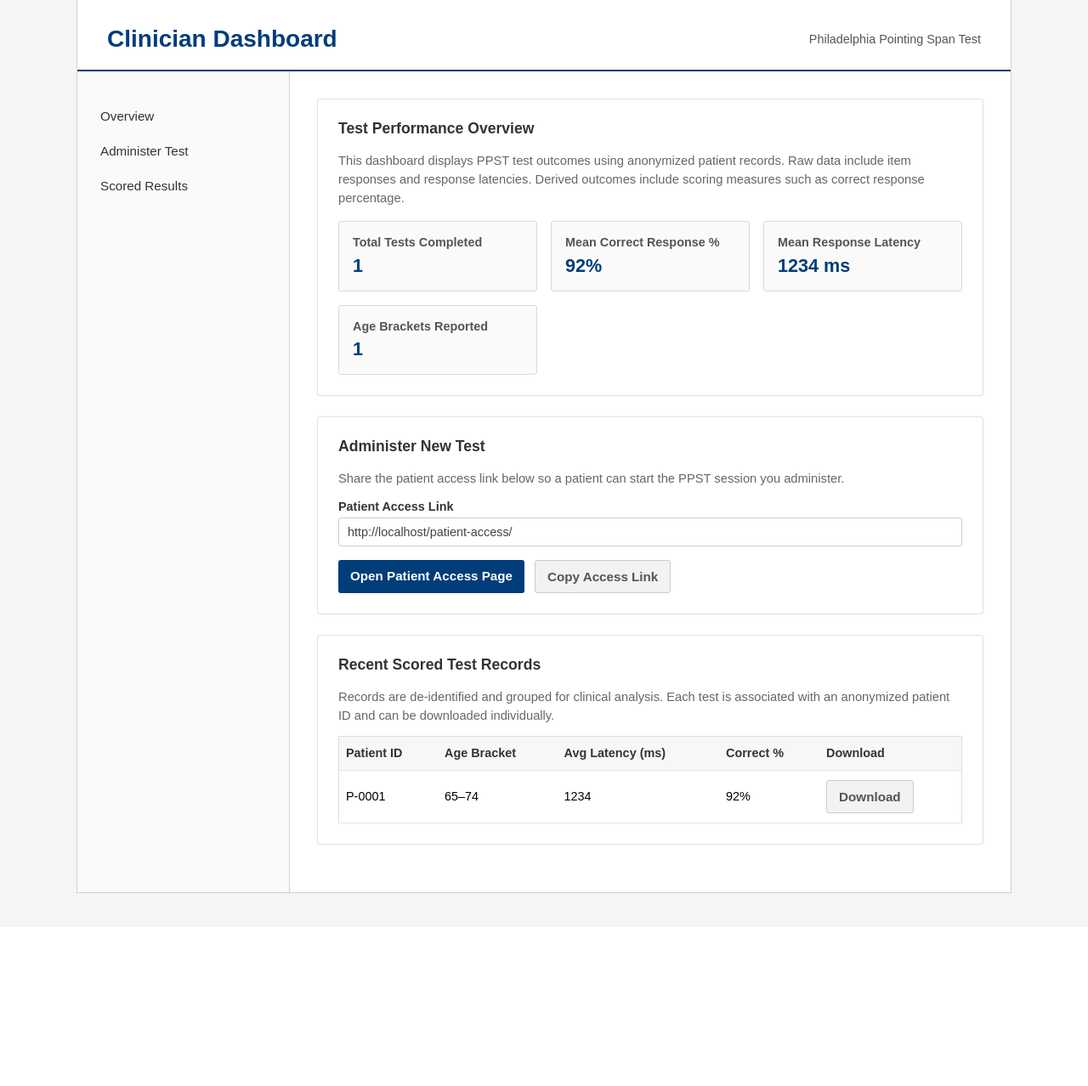
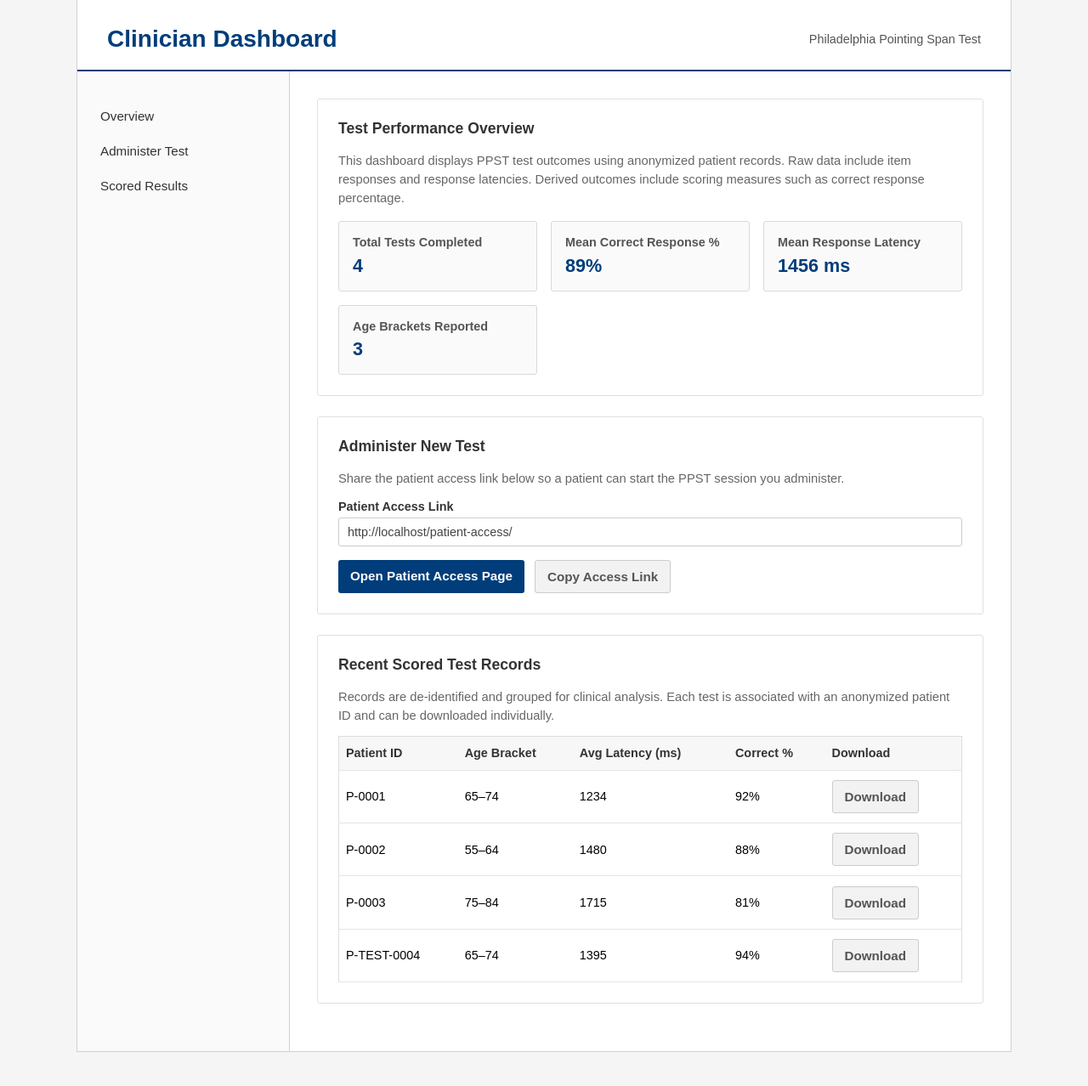
Before and after one commit to Senior-Year-Project-Team/cogniflow, a Django app: page /clinician/dashboard/ in a window 1280 px wide. Shown: the part 41-1319 px from the top of the page at 85% size. Before the commit the page ends 1092 px from the top, so only its background shows below. Run offline with Django 4.2, Linux system fonts and the light colour scheme.

Commit message:
Save work

```diff
--- a/ppst/views.py
+++ b/ppst/views.py
@@ -49,6 +49,7 @@ def test_actual(request):
 def clinician_dashboard(request):
     """Dashboard for clinicians to view results and manage tests"""
     example_export_url = request.build_absolute_uri(reverse("export_test_example"))
+    # DEMO ONLY: Fake data for dashboard preview (safe to delete)
     recent_results = [
         {
             "patient_id": "P-0001",
@@ -56,13 +57,35 @@ def clinician_dashboard(request):
             "avg_latency_ms": 1234,
             "correct_percent": 92,
             "export_url": example_export_url,
-        }
+        },
+        {
+            "patient_id": "P-0002",
+            "age_bracket": "55–64",
+            "avg_latency_ms": 1480,
+            "correct_percent": 88,
+            "export_url": example_export_url,
+        },
+        {
+            "patient_id": "P-0003",
+            "age_bracket": "75–84",
+            "avg_latency_ms": 1715,
+            "correct_percent": 81,
+            "export_url": example_export_url,
+        },
+        # DEMO ONLY: Fake completed test entry (safe to delete)
+        {
+            "patient_id": "P-TEST-0004",
+            "age_bracket": "65–74",
+            "avg_latency_ms": 1395,
+            "correct_percent": 94,
+            "export_url": example_export_url,
+        },
     ]
     context = {
-        "total_tests":          1,
-        "mean_correct_percent": 92,
-        "mean_latency_ms":      1234,
-        "age_bracket_count":    1,
+        "total_tests":          4,
+        "mean_correct_percent": 89,
+        "mean_latency_ms":      1456,
+        "age_bracket_count":    3,
         "recent_results":       recent_results,
         "is_test_giver":        True,
         "patient_access_link":  request.build_absolute_uri("/patient-access/"),
@@ -73,8 +96,19 @@ def clinician_dashboard(request):
 def export_test_example(request):
     """Return a small CSV file as an example per-patient export."""
     content = (
-        "patient_id,age_bracket,avg_latency_ms,correct_percent\n"
-        "P-0001,65-74,1234,92\n"
+        "patient_id,age_bracket,trial_number,trial_type,stimulus,span,click_latencies_ms,avg_latency_ms,correct_percent\n"
+        "P-0001,65-74,1,digit,\"7 3 1 8\",4,\"520 1320 2220 3090\",1476,87\n"
+        "P-0001,65-74,2,digit,\"4 1 9 6\",4,\"540 1360 2280 3150\",1476,87\n"
+        "P-0001,65-74,3,digit,\"5 8 2 7 3\",5,\"610 1550 2550 3490 4680\",1476,87\n"
+        "P-0001,65-74,4,digit,\"9 4 6 1 8\",5,\"640 1510 2380 3260 4180\",1476,87\n"
+        "P-0001,65-74,5,digit,\"3 7 2 9\",4,\"560 1410 2290 3180\",1476,87\n"
+        "P-0001,65-74,6,digit,\"1 5 4 8 6\",5,\"650 1540 2460 3380 4260\",1476,87\n"
+        "P-0001,65-74,7,mixed,\"A 3 K 5\",4,\"590 1400 2330 3180\",1476,87\n"
+        "P-0001,65-74,8,mixed,\"5 R 2 B 7\",5,\"620 1580 2520 3440 4620\",1476,87\n"
+        "P-0001,65-74,9,mixed,\"T 7 D 4\",4,\"580 1390 2260 3120\",1476,87\n"
+        "P-0001,65-74,10,mixed,\"9 L 3 F 6\",5,\"610 1550 2550 3490 4680\",1476,87\n"
+        "P-0001,65-74,11,mixed,\"M 2 S 8\",4,\"570 1370 2240 3100\",1476,87\n"
+        "P-0001,65-74,12,mixed,\"4 R 1 E 7\",5,\"600 1500 2440 3360 4550\",1476,87\n"
     )
     response = HttpResponse(content, content_type="text/csv")
     response["Content-Disposition"] = 'attachment; filename="ppst_example_result.csv"'
```
Also changed, not shown: ppst/templates/ppst/actual_test.html (+30 -12 lines), db.sqlite3.
